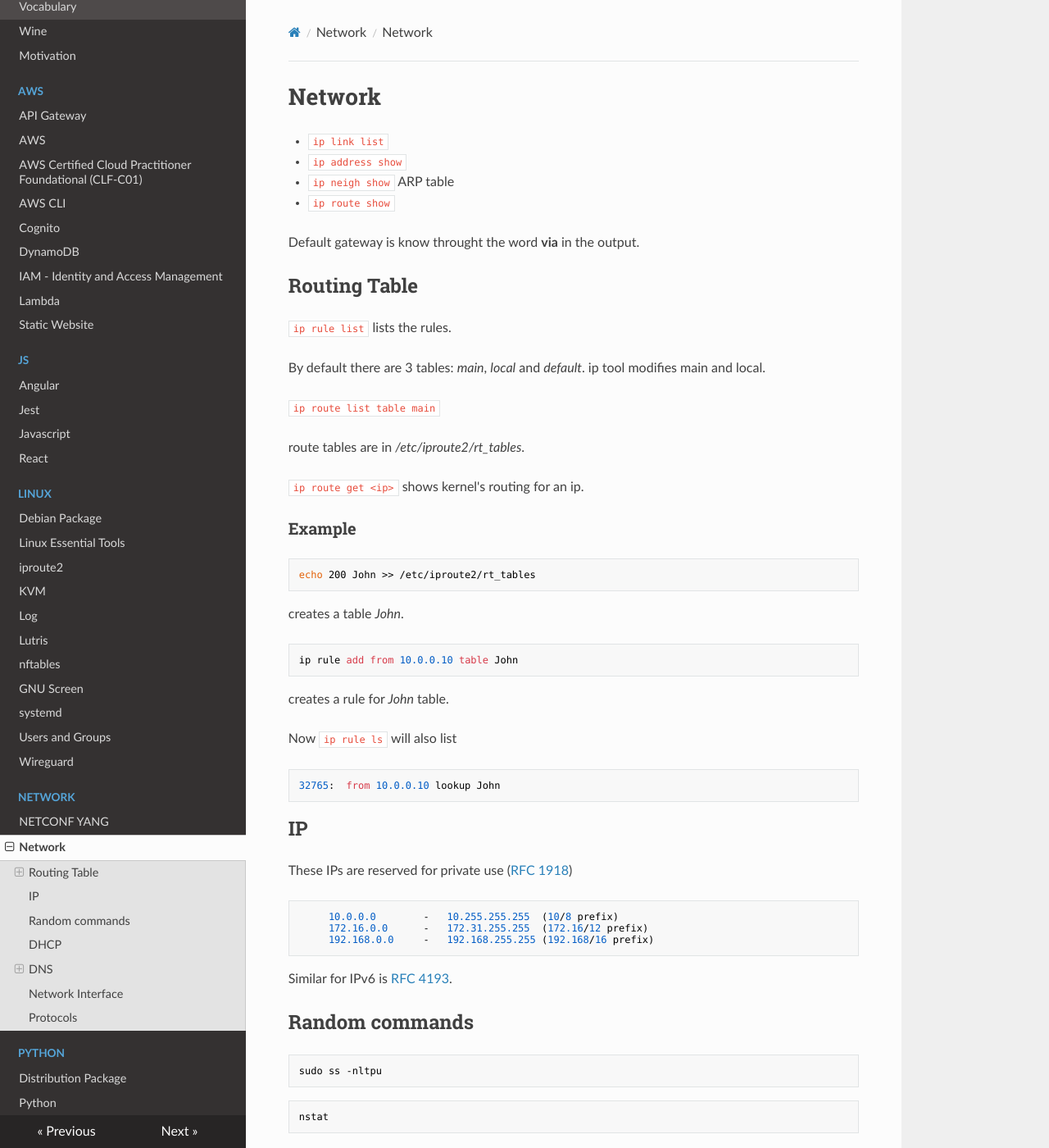
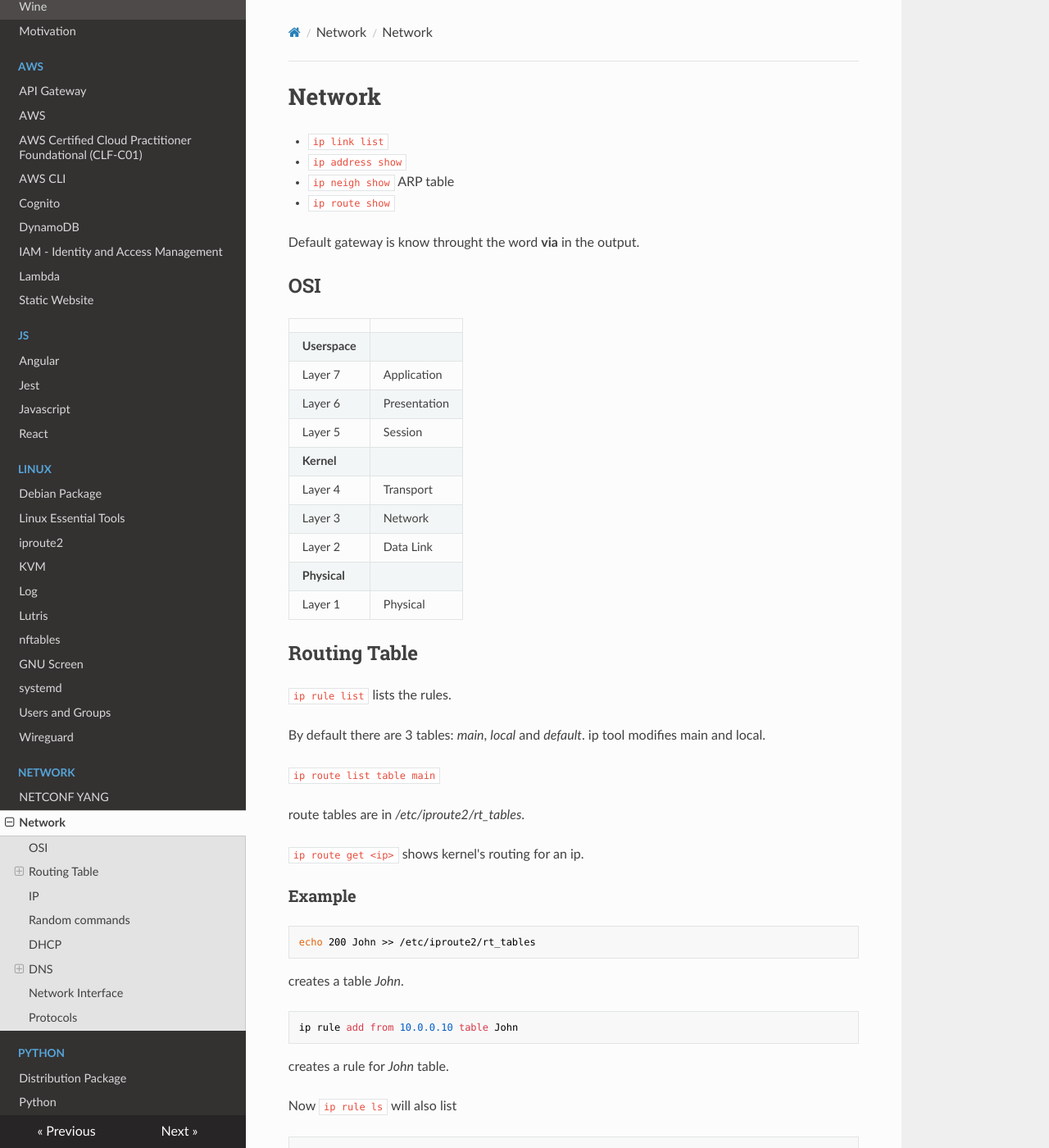
Before and after one commit to YotaYota/notes, an MkDocs documentation site: the page built from docs/network/network.md, in a window 1280 px wide and 1400 px high. Shown: the whole window at 82% size. Built offline with MkDocs 1.6.1, drawn with Linux system fonts in a browser that asks for light colours; nearby versions of some CDN libraries; some of the changed text lies outside the part shown.

Commit message:
OSI layer

````diff
--- a/docs/network/network.md
+++ b/docs/network/network.md
@@ -6,6 +6,21 @@
 - `ip route show`
 
 Default gateway is know throught the word **via** in the output.
+
+## OSI
+
+|||
+|-|-|
+|**Userspace**||
+|Layer 7|Application|
+|Layer 6|Presentation|
+|Layer 5|Session|
+|**Kernel**||
+|Layer 4|Transport|
+|Layer 3|Network|
+|Layer 2|Data Link|
+|**Physical**||
+|Layer 1|Physical|
 
 ## Routing Table
 
@@ -49,6 +64,8 @@ These IPs are reserved for private use ([RFC 1918](https://datatracker.ietf.org/
 ```
 
 Similar for IPv6 is [RFC 4193](https://datatracker.ietf.org/doc/html/rfc4193).
+
+loopback 127.0.0.1 address is so that the system can talk to itself and do self diagnostics.
 
 ## Random commands
 
````
